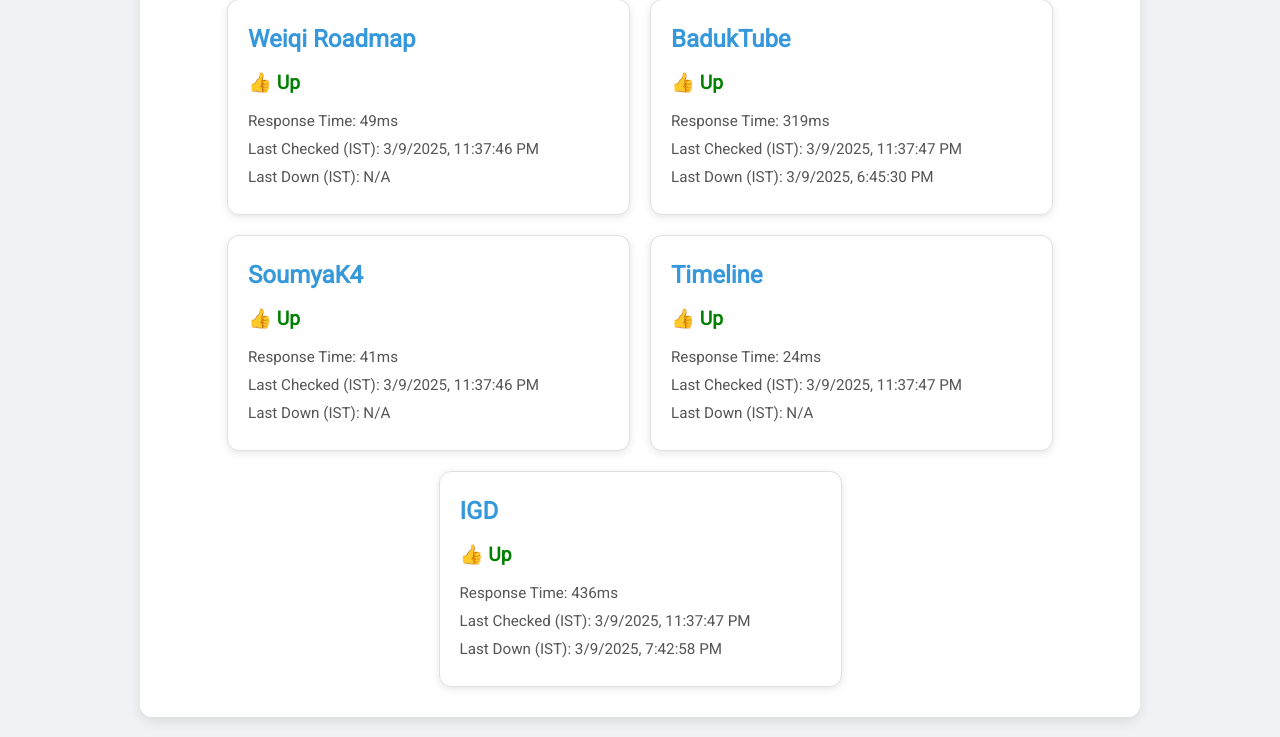
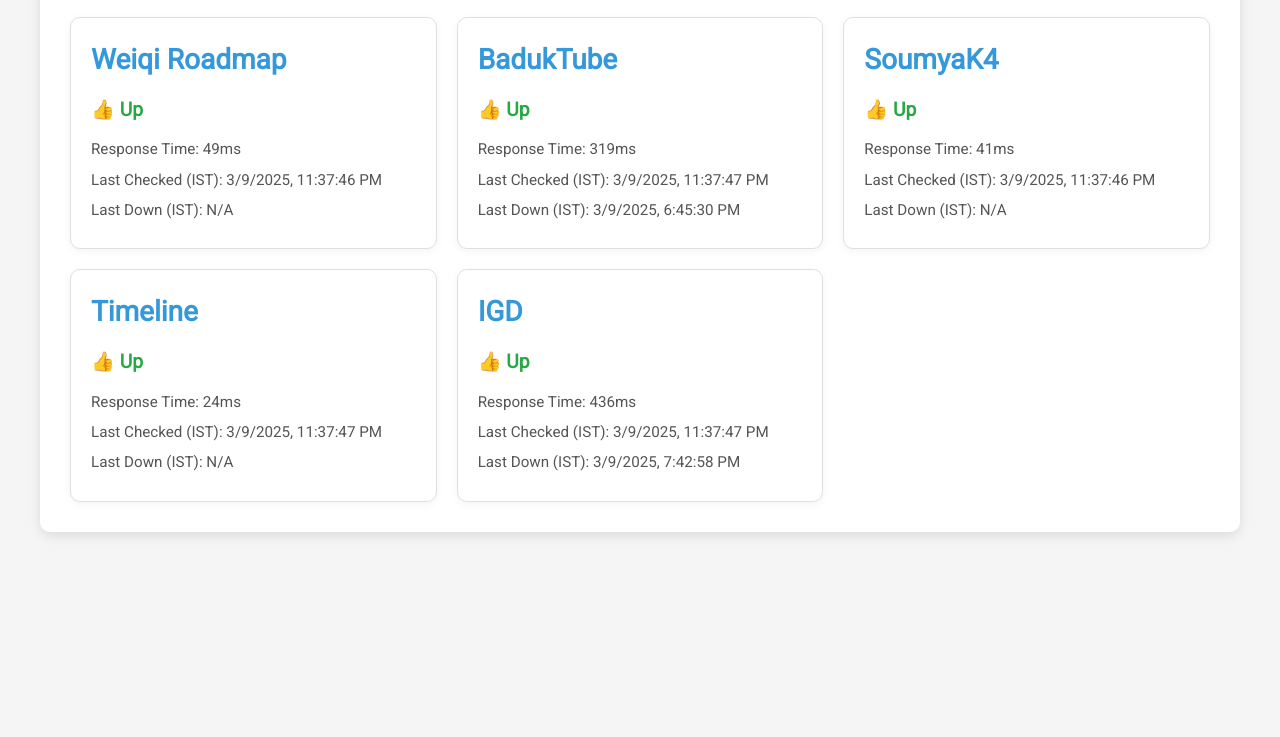
Before and after one commit to SoumyaK4/SiteStats, a plain HTML site: page index.html in a window 1280 px wide. Shown: the part 144-881 px from the top of the page. After the commit the page ends 800 px from the top, so only its background shows below. Drawn offline with Linux system fonts and the light colour scheme.

Commit message:
Update style.css
Style 2

```diff
--- a/assets/css/style.css
+++ b/assets/css/style.css
@@ -1,112 +1,110 @@
-/* Global reset */
+/* Global Reset and Box Sizing */
 * {
   box-sizing: border-box;
 }
 
+/* Base Body Styles */
 body {
   font-family: 'Roboto', sans-serif;
+  font-size: 16px;
   margin: 0;
   padding: 20px;
-  font-size: 16px;
+  background-color: #f5f5f5;  /* Light, neutral background */
+  color: #333;
   line-height: 1.6;
-  background-color: #f0f2f5;
-  color: #333;
 }
 
-/* Container styling */
+/* Main Container */
 .container {
-  max-width: 1000px;
-  margin: 0 auto;
-  background-color: #fff;
+  max-width: 1200px;
+  margin: auto;
+  background-color: #ffffff;
   padding: 30px;
-  border-radius: 12px;
-  box-shadow: 0 4px 12px rgba(0, 0, 0, 0.1);
+  border-radius: 10px;
+  box-shadow: 0 4px 12px rgba(0,0,0,0.1);
 }
 
-/* Header styling */
+/* Page Header */
 h1 {
   text-align: center;
-  font-size: 2em;
+  font-size: 2.5rem;
   margin-bottom: 20px;
 }
 
-/* Card Container Layout */
+/* Card Container using CSS Grid for Responsive Layout */
 #cards-container {
-  display: flex;
-  flex-wrap: wrap;
+  display: grid;
+  grid-template-columns: repeat(auto-fit, minmax(280px, 1fr));
   gap: 20px;
-  justify-content: center;
+  margin-top: 20px;
 }
 
 /* Individual Card Styles */
 .card {
-  background-color: #fff;
+  background-color: #ffffff;
   border: 1px solid #e0e0e0;
-  border-radius: 12px;
-  box-shadow: 0 2px 8px rgba(0, 0, 0, 0.1);
+  border-radius: 10px;
+  box-shadow: 0 2px 8px rgba(0,0,0,0.05);
   padding: 20px;
-  flex: 1 1 calc(45% - 20px);
-  max-width: calc(45% - 20px);
   transition: transform 0.2s, box-shadow 0.2s;
 }
 
 .card:hover {
-  transform: translateY(-4px);
-  box-shadow: 0 4px 16px rgba(0, 0, 0, 0.15);
+  transform: translateY(-5px);
+  box-shadow: 0 4px 12px rgba(0,0,0,0.1);
 }
 
+/* Card Title */
 .card h2 {
   margin-top: 0;
-  font-size: 1.5em;
+  font-size: 1.75rem;
   margin-bottom: 10px;
 }
 
+/* Card Link Styling */
 .card a {
   color: #3498db;
   text-decoration: none;
   font-weight: bold;
+  transition: color 0.2s;
 }
 
 .card a:hover {
-  text-decoration: underline;
+  color: #1d78c1;
 }
 
+/* Card Content Details */
 .card .status {
-  margin: 10px 0;
-  font-size: 1.2em;
+  margin: 12px 0;
+  font-size: 1.2rem;
 }
 
 .card .response-time,
 .card .last-checked,
 .card .last-down {
-  font-size: 0.95em;
-  margin: 4px 0;
+  font-size: 0.95rem;
+  margin: 6px 0;
   color: #555;
 }
 
-/* Status colors */
+/* Status Colors */
 .status-up {
-  color: green;
+  color: #28a745;
   font-weight: bold;
 }
 .status-slow {
-  color: orange;
+  color: #ffc107;
   font-weight: bold;
 }
 .status-down {
-  color: red;
+  color: #dc3545;
   font-weight: bold;
 }
 
-/* Responsive: One card per row on small screens */
-@media screen and (max-width: 600px) {
-  .card {
-    flex: 1 1 100%;
-    max-width: 100%;
-  }
-}
+/* Responsive adjustments for smaller screens */
+/* (Cards are handled by CSS Grid; no extra media query needed here) */
 
-/* Dark mode styles */
+/* Dark Mode Styles */
 @media (prefers-color-scheme: dark) {
   body {
     background-color: #121212;
@@ -114,19 +112,16 @@ h1 {
   }
   .container {
     background-color: #1e1e1e;
-    box-shadow: 0 4px 12px rgba(0, 0, 0, 0.5);
+    box-shadow: 0 4px 12px rgba(0,0,0,0.5);
   }
   .card {
     background-color: #2c2c2c;
-    border: 1px solid #333;
-    box-shadow: 0 2px 8px rgba(0, 0, 0, 0.5);
+    border-color: #444;
   }
   .card a {
     color: #4aa3df;
   }
-  .card .response-time,
-  .card .last-checked,
-  .card .last-down {
-    color: #ccc;
+  .card a:hover {
+    color: #78c2e0;
   }
 }
```
